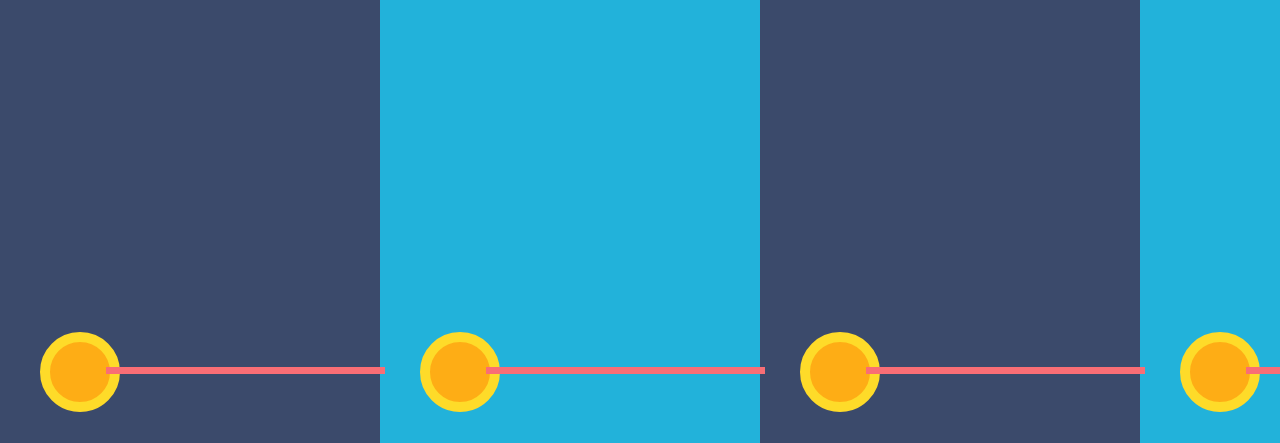
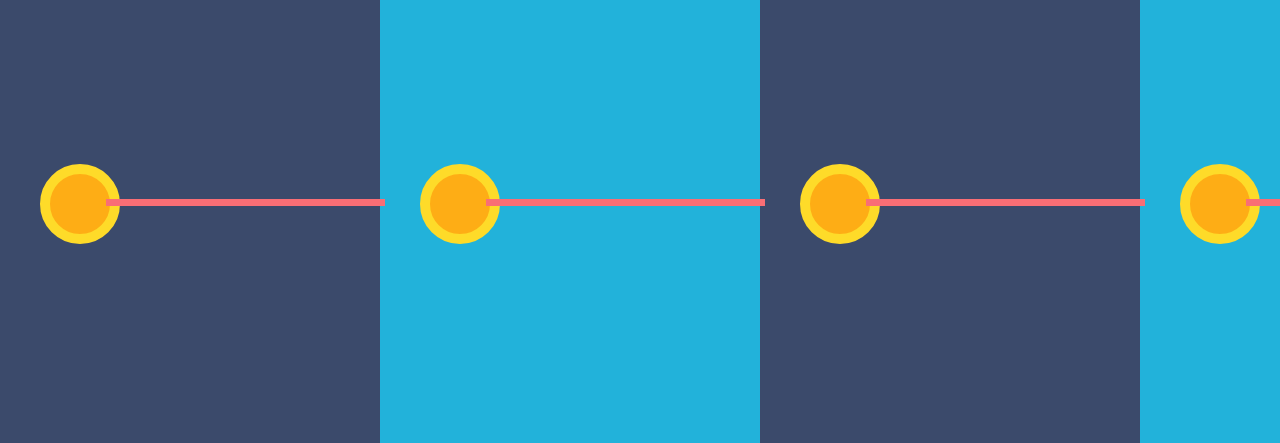
Before and after one commit to Superluigigolem/Geometry-Dash-Timeline, a plain HTML site: page index.html in a window 1280 px wide. Shown: the part 357-800 px from the top of the page. Drawn offline with Linux system fonts and the light colour scheme; a web font is replaced by a local one.

Commit message:
Update style.css

```diff
--- a/style.css
+++ b/style.css
@@ -72,7 +72,7 @@ img {
     display: grid;
     grid-template-rows: 30% 25% 40px 60px auto;
     width: 380px;
-    height: 260vh;
+    height: 190vh;
     padding: 110px 5vh 5vh;
 }
 
```
